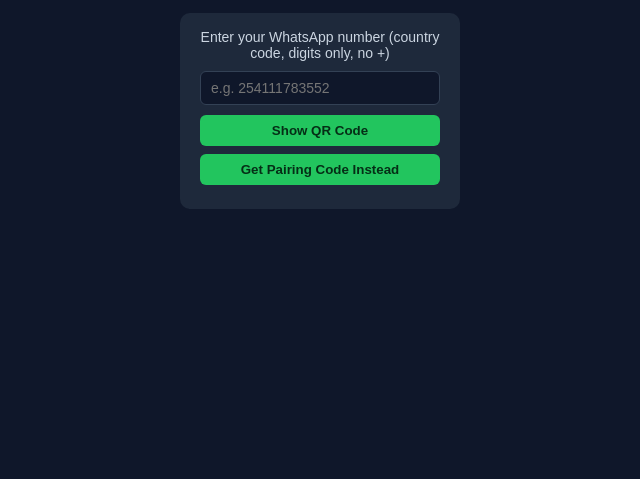
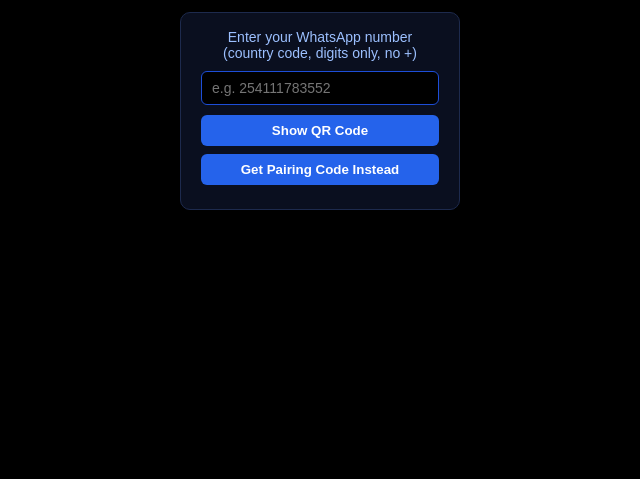
Before and after one commit to adeztech2/adez-md, a website: page public/pair.html in a window 1280 px wide. Shown: the part 321-800 px from the top of the page, without its empty margins (320-960 px from the left). Drawn offline with Linux system fonts and the light colour scheme.

Commit message:
Revise color scheme in pair.html
Updated the color scheme for improved aesthetics and readability.

```diff
--- a/public/pair.html
+++ b/public/pair.html
@@ -6,8 +6,8 @@
   <title>ADEZ MD - Link Your Number</title>
   <style>
     body {
-      background: #0f172a;
-      color: #f1f5f9;
+      background: #000000;
+      color: #e0ecff;
       font-family: sans-serif;
       display: flex;
       flex-direction: column;
@@ -19,8 +19,8 @@
       padding: 20px;
       box-sizing: border-box;
     }
-    h1 { margin-bottom: 4px; }
-    p { color: #94a3b8; margin-top: 0; }
+    h1 { margin-bottom: 4px; color: #3b82f6; }
+    p { color: #7dabf8; margin-top: 0; }
     img {
       width: 280px;
       height: 280px;
@@ -28,33 +28,35 @@
       padding: 12px;
       border-radius: 12px;
       margin-top: 20px;
+      border: 2px solid #1d4ed8;
     }
     .status {
       margin-top: 20px;
       font-size: 14px;
-      color: #64748b;
+      color: #5c8ae6;
     }
     .divider {
       margin: 24px 0 12px;
-      color: #475569;
+      color: #1d4ed8;
       font-size: 13px;
     }
     .box {
-      background: #1e293b;
+      background: #0a0f1f;
       padding: 16px 20px;
       border-radius: 10px;
       width: 100%;
       max-width: 280px;
       box-sizing: border-box;
+      border: 1px solid #1d2a4d;
     }
-    .box p { margin: 0 0 10px; color: #cbd5e1; font-size: 14px; }
+    .box p { margin: 0 0 10px; color: #9cc0ff; font-size: 14px; }
     input {
       width: 100%;
       padding: 8px 10px;
       border-radius: 6px;
-      border: 1px solid #334155;
-      background: #0f172a;
-      color: #f1f5f9;
+      border: 1px solid #1d4ed8;
+      background: #000000;
+      color: #e0ecff;
       box-sizing: border-box;
       margin-bottom: 10px;
       font-size: 14px;
@@ -64,26 +66,28 @@
       padding: 8px 10px;
       border-radius: 6px;
       border: none;
-      background: #22c55e;
-      color: #052e16;
+      background: #2563eb;
+      color: #ffffff;
       font-weight: bold;
       cursor: pointer;
       margin-bottom: 8px;
     }
-    button:disabled { background: #334155; color: #94a3b8; cursor: not-allowed; }
+    button:disabled { background: #1e293b; color: #5c6b8a; cursor: not-allowed; }
     #codeResult {
       margin-top: 12px;
       font-size: 18px;
       letter-spacing: 1px;
+      color: #3b82f6;
     }
     #linkedBanner {
       display: none;
       margin-top: 20px;
       padding: 14px 20px;
-      background: #14532d;
-      color: #bbf7d0;
+      background: #0a1f4d;
+      color: #93c5fd;
       border-radius: 10px;
       font-weight: bold;
+      border: 1px solid #2563eb;
     }
   </style>
 </head>
```
